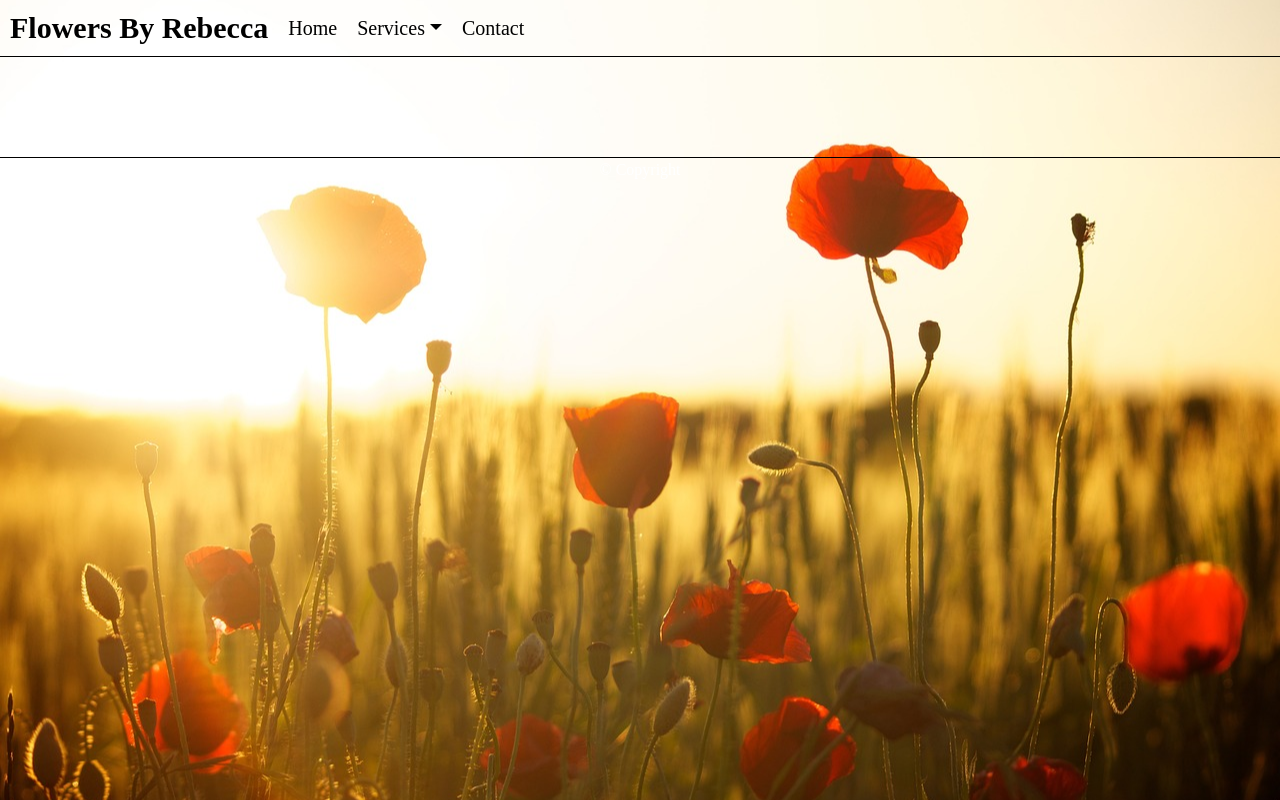
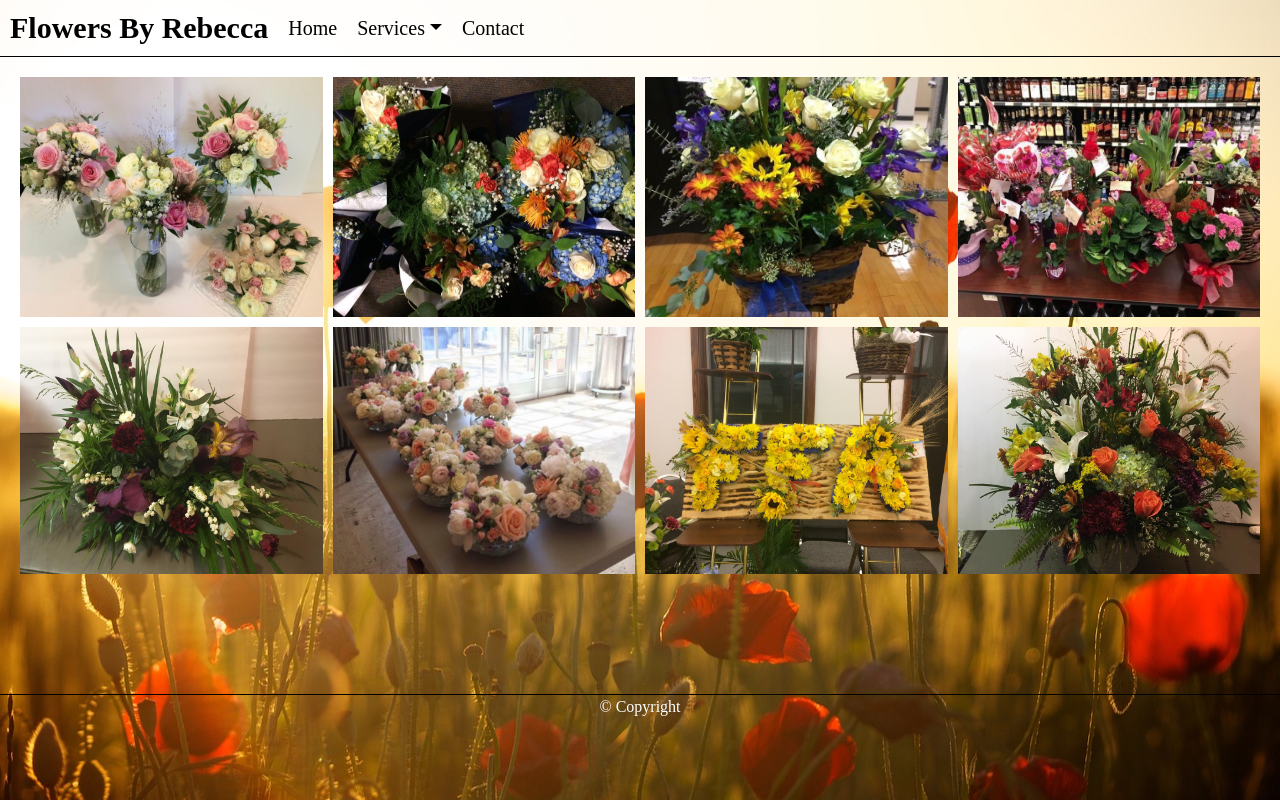
Before and after one commit to AlexOcegueda/FlowersByRebecca, a React (Create React App) app: page /Services in a window 1280 px wide. Built offline with nearby package versions, Linux system fonts and the light colour scheme; a web font is replaced by a local one.

Commit message:
added grind display to services

```diff
--- a/src/pages/Services.js
+++ b/src/pages/Services.js
@@ -1,8 +1,41 @@
 import React from 'react';
+import styled from 'styled-components';
 
 export default function Services() {
   return (
     <>
+      <ContentContainer>
+        <ContentItem src={require("./BeckysFlowers/long1.jpg")}></ContentItem>
+        <ContentItem src={require("./BeckysFlowers/long2.jpg")}></ContentItem>
+        <ContentItem src={require("./BeckysFlowers/long3.jpg")}></ContentItem>
+        <ContentItem src={require("./BeckysFlowers/long4.jpg")}></ContentItem>
+        <ContentItem src={require("./BeckysFlowers/long5.jpg")}></ContentItem>
+        <ContentItem src={require("./BeckysFlowers/long6.jpg")}></ContentItem>
+        <ContentItem src={require("./BeckysFlowers/long7.jpeg")}></ContentItem>
+        <ContentItem src={require("./BeckysFlowers/long8.jpeg")}></ContentItem>
+      </ContentContainer>
     </>
   )
 }
+
+export const ContentContainer = styled.div`
+    padding: 20px;
+    display: grid;
+    grid-template-columns: auto auto auto auto;
+    row-gap: 10px;
+    column-gap: 10px;
+
+    @media (max-width: 810px) {
+        grid-template-columns: auto auto;
+    }
+`;
+
+export const ContentItem = styled.img`
+    width: 100%;
+    height: 100%;
+
+    :hover {
+        cursor: pointer;
+    }
+
+`;
--- /dev/null
+++ b/src/pages/services/Weddings.js
@@ -0,0 +1,46 @@
+import styled from 'styled-components';
+
+export default function Weddings() {
+  return (
+    <>
+        <ImgContainer>
+            <ImgTall src={require('../BeckysFlowers/tall4.jpeg')}></ImgTall>
+            <ImgLong src={require('../BeckysFlowers/long4.jpg')}></ImgLong>
+            <ImgTall src={require('../BeckysFlowers/tall5.jpeg')}></ImgTall>
+            <ImgTall src={require('../BeckysFlowers/tall1.jpeg')}></ImgTall>
+            <ImgTall src={require('../BeckysFlowers/tall4.jpeg')}></ImgTall>
+            <ImgLong src={require('../BeckysFlowers/long2.jpg')}></ImgLong>
+            <ImgTall src={require('../BeckysFlowers/tall2.jpeg')}></ImgTall>
+            <ImgTall src={require('../BeckysFlowers/tall3.jpeg')}></ImgTall>
+            <ImgTall src={require('../BeckysFlowers/tall5.jpeg')}></ImgTall>
+            <ImgTall src={require('../BeckysFlowers/tall1.jpeg')}></ImgTall>
+            <ImgTall src={require('../BeckysFlowers/tall4.jpeg')}></ImgTall>
+            <ImgLong src={require('../BeckysFlowers/long1.jpg')}></ImgLong>
+            <ImgTall src={require('../BeckysFlowers/tall3.jpeg')}></ImgTall>
+        </ImgContainer>
+    </>
+  );
+}
+
+export const ImgContainer = styled.ul`
+    display: grid;
+    grid-template-columns: repeat(4, 1fr);
+    gap: 10px;
+    grid-auto-flow: dense;
+`;
+
+
+export const ImgTall = styled.img`
+    width: 100%;
+    height: 100%;
+    padding: 5px 5px 0px 5px;
+    border-radius: 1rem;
+`;
+
+export const ImgLong = styled.img`
+    width: 100%;
+    height: 100%;
+    padding: 5px 5px 0px 5px;
+    border-radius: 1rem;
+    grid-column-end: span 2;
+`;
```
